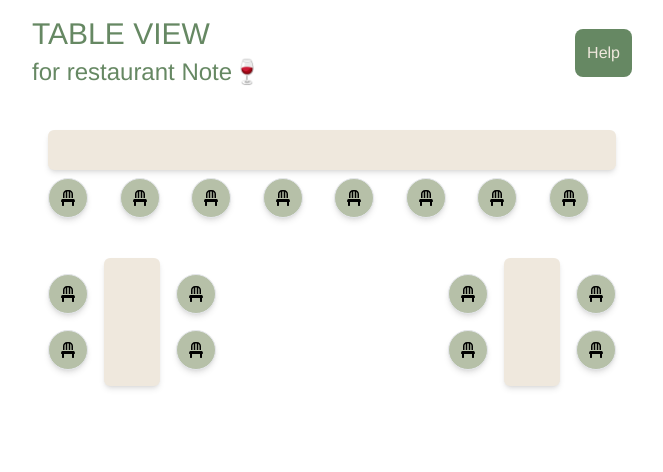
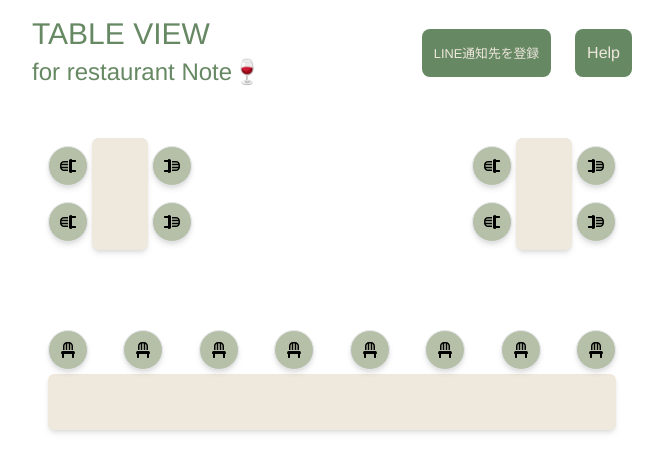
Before and after one commit to chell2/kadai05_api, a Next.js app: page /seat in a window 1280 px wide. Shown: the top 472 px of the page, without its empty margins (308-971 px from the left). Built offline with nearby package versions, Linux system fonts and the light colour scheme.

Commit message:
add line-auth

```diff
--- a/package.json
+++ b/package.json
@@ -12,6 +12,7 @@
     "@chakra-ui/react": "^2.8.2",
     "@emotion/react": "^11.13.3",
     "@emotion/styled": "^11.13.0",
+    "axios": "^1.7.7",
     "framer-motion": "^11.5.4",
     "next": "14.2.8",
     "react": "^18",
--- /dev/null
+++ b/src/app/api/line-auth/route.js
@@ -0,0 +1,9 @@
+export async function GET(req) {
+  const redirectUri = process.env.LINE_NOTIFY_REDIRECT_URI;
+  const clientId = process.env.LINE_NOTIFY_CLIENT_ID;
+  const state = 'your-custom-state'; // CSRF対策のためにランダム生成
+
+  const lineAuthUrl = `https://notify-bot.line.me/oauth/authorize?response_type=code&client_id=${clientId}&redirect_uri=${redirectUri}&scope=notify&state=${state}`;
+
+  return Response.redirect(lineAuthUrl);
+}
--- /dev/null
+++ b/src/app/api/line-callback/route.js
@@ -0,0 +1,35 @@
+import axios from 'axios';
+
+export async function GET(req) {
+  const { searchParams } = new URL(req.url);
+  const code = searchParams.get('code');
+
+  try {
+    const response = await axios.post(
+      'https://notify-bot.line.me/oauth/token',
+      null,
+      {
+        params: {
+          grant_type: 'authorization_code',
+          code,
+          redirect_uri: process.env.LINE_NOTIFY_REDIRECT_URI,
+          client_id: process.env.LINE_NOTIFY_CLIENT_ID,
+          client_secret: process.env.LINE_NOTIFY_CLIENT_SECRET,
+        },
+        headers: {
+          'Content-Type': 'application/x-www-form-urlencoded',
+        },
+      }
+    );
+
+    const { access_token } = response.data;
+
+    // アクセストークンをセッションやデータベースに保存
+    // req.session.token = access_token;
+
+    return Response.redirect('/');
+  } catch (error) {
+    console.error('Error getting access token', error);
+    return new Response('Error getting access token', { status: 500 });
+  }
+}
--- /dev/null
+++ b/src/app/api/line-revoke/route.js
@@ -0,0 +1,25 @@
+import axios from 'axios';
+
+export async function POST(req) {
+  const accessToken = req.session?.token;
+
+  if (!accessToken) {
+    return new Response('User not authenticated', { status: 401 });
+  }
+
+  try {
+    await axios.post('https://notify-api.line.me/api/revoke', null, {
+      headers: {
+        Authorization: `Bearer ${accessToken}`,
+      },
+    });
+
+    // セッションやデータベースからトークンを削除
+    req.session.token = null;
+
+    return new Response('Notification cancelled', { status: 200 });
+  } catch (error) {
+    console.error('Error cancelling notification', error);
+    return new Response('Error cancelling notification', { status: 500 });
+  }
+}
--- /dev/null
+++ b/src/app/components/NotifyButton.js
@@ -0,0 +1,11 @@
+import Link from 'next/link';
+
+const NotifyButton = () => (
+  <Link href="/api/line-auth">
+    <button className="bg-primary text-neutral hover:bg-secondary p-3 rounded-lg">
+      <small>LINE通知先を登録</small>
+    </button>
+  </Link>
+);
+
+export default NotifyButton;
--- a/src/app/page.tsx
+++ b/src/app/page.tsx
@@ -100,6 +100,8 @@
 //   );
 // }
 
+import NotifyButton from './components/NotifyButton';
+
 export default function Home() {
   return (
     <div className="bg-white text-primary min-h-screen">
@@ -111,6 +113,7 @@ export default function Home() {
         <button className="bg-primary text-neutral hover:bg-secondary p-4 rounded">
           Click Me
         </button>
+        <NotifyButton />
 
         <div className="mt-4 p-6 bg-neutral rounded">
           <p className="text-primary">This is a content box.</p>
--- a/src/app/seat/page.tsx
+++ b/src/app/seat/page.tsx
@@ -3,9 +3,10 @@
 import { useState } from 'react';
 import { Toaster, toast } from 'react-hot-toast';
 import { FaUser, FaChair } from 'react-icons/fa';
+import NotifyButton from '@/app/components/NotifyButton';
 
 const SeatManager = () => {
-  const [seats, setSeats] = useState<boolean[]>(Array(12).fill(false)); // 椅子の数を12に拡張
+  const [seats, setSeats] = useState<boolean[]>(Array(12).fill(false));
   const [seatTimers, setSeatTimers] = useState<number[]>(Array(12).fill(0)); // 滞在時間
 
   // 席の状態を切替え
@@ -48,7 +49,7 @@ const SeatManager = () => {
 
       if (response.ok) {
         toast.success('お手伝いをお願いしたよ！🎉', {
-          position: 'top-left',
+          position: 'top-center',
           duration: 6000,
           style: {
             background: '#668863',
@@ -57,7 +58,7 @@ const SeatManager = () => {
         });
       } else {
         toast.error('送信エラー！ごめんー😣', {
-          position: 'top-left',
+          position: 'top-center',
           duration: 6000,
           style: {
             background: '#b38a59',
@@ -67,7 +68,7 @@ const SeatManager = () => {
       }
     } catch (error) {
       toast.error('送信エラー！ごめんー😣', {
-        position: 'top-left',
+        position: 'top-center',
         duration: 6000,
         style: {
           background: '#b38a59',
@@ -86,45 +87,20 @@ const SeatManager = () => {
             TABLE VIEW <br />
             <small>for restaurant Note🍷</small>
           </h1>
-          <button
-            onClick={handleHelpClick}
-            className="bg-primary text-neutral p-3 rounded-lg transition-all duration-300 hover:brightness-90"
-          >
-            Help
-          </button>
+          <div>
+            <NotifyButton />
+            <button
+              onClick={handleHelpClick}
+              className="bg-primary text-neutral ml-6 p-3 rounded-lg transition-all duration-300 hover:brightness-90"
+            >
+              Help
+            </button>
+          </div>
         </div>
 
         <div className="flex justify-center">
           <div className="w-full max-w-screen-lg px-4">
-            {/* カウンター */}
-            <div className="bg-neutral shadow-md rounded-md w-full h-10 mt-4 mb-2 flex-grow"></div>
-            {/* カウンター座席 */}
-            <div className="grid grid-cols-8 gap-1 mb-6">
-              {seats.slice(0, 8).map((isOccupied, index) => (
-                <div
-                  key={index}
-                  onClick={() => toggleSeat(index)}
-                  className={`w-10 h-10 rounded-full border flex items-center justify-center cursor-pointer transition-colors duration-300 ${
-                    isOccupied
-                      ? 'bg-accent shadow-md hover:brightness-90 text-neutral'
-                      : 'bg-secondary shadow-md hover:brightness-90 text-black'
-                  }`}
-                >
-                  {isOccupied ? (
-                    <div className="flex flex-col items-center">
-                      <FaUser />
-                      <span className="text-xs">
-                        {`${calculateStayTime(seatTimers[index])}`}
-                      </span>
-                    </div>
-                  ) : (
-                    <FaChair />
-                  )}
-                </div>
-              ))}
-            </div>
-
-            <div className="flex items-center justify-between mt-10">
+            <div className="flex items-center justify-between mt-6 mb-20">
               {/* テーブル1 */}
               <div className="flex items-center">
                 {/* テーブル座席左 */}
@@ -147,14 +123,14 @@ const SeatManager = () => {
                           </span>
                         </div>
                       ) : (
-                        <FaChair />
+                        <FaChair style={{ transform: 'rotate(-90deg)' }} />
                       )}
                     </div>
                   ))}
                 </div>
 
                 {/* テーブル */}
-                <div className="bg-neutral shadow-md w-14 h-32 rounded-md mx-4"></div>
+                <div className="bg-neutral shadow-md w-14 h-28 rounded-md mx-1"></div>
 
                 {/* テーブル座席右 */}
                 <div className="flex flex-col space-y-2">
@@ -176,7 +152,7 @@ const SeatManager = () => {
                           </span>
                         </div>
                       ) : (
-                        <FaChair />
+                        <FaChair style={{ transform: 'rotate(90deg)' }} />
                       )}
                     </div>
                   ))}
@@ -205,14 +181,14 @@ const SeatManager = () => {
                           </span>
                         </div>
                       ) : (
-                        <FaChair />
+                        <FaChair style={{ transform: 'rotate(-90deg)' }} />
                       )}
                     </div>
                   ))}
                 </div>
 
                 {/* テーブル */}
-                <div className="bg-neutral shadow-md w-14 h-32 rounded-md mx-4"></div>
+                <div className="bg-neutral shadow-md w-14 h-28 rounded-md mx-1"></div>
 
                 {/* テーブル座席右 */}
                 <div className="flex flex-col space-y-2">
@@ -234,13 +210,42 @@ const SeatManager = () => {
                           </span>
                         </div>
                       ) : (
-                        <FaChair />
+                        <FaChair style={{ transform: 'rotate(90deg)' }} />
                       )}
                     </div>
                   ))}
                 </div>
               </div>
             </div>
+
+            {/* カウンター座席 */}
+            <div className="flex justify-between gap-1 mt-6 mb-1">
+              {seats.slice(0, 8).map((isOccupied, index) => (
+                <div
+                  key={index}
+                  onClick={() => toggleSeat(index)}
+                  className={`w-10 h-10 rounded-full border flex items-center justify-center cursor-pointer transition-colors duration-300 ${
+                    isOccupied
+                      ? 'bg-accent shadow-md hover:brightness-90 text-neutral'
+                      : 'bg-secondary shadow-md hover:brightness-90 text-black'
+                  }`}
+                >
+                  {isOccupied ? (
+                    <div className="flex flex-col items-center">
+                      <FaUser />
+                      <span className="text-xs">
+                        {`${calculateStayTime(seatTimers[index])}`}
+                      </span>
+                    </div>
+                  ) : (
+                    <FaChair />
+                  )}
+                </div>
+              ))}
+            </div>
+
+            {/* カウンター */}
+            <div className="bg-neutral shadow-md rounded-md w-full h-14 mt-0 mb-2 flex-grow"></div>
           </div>
         </div>
       </div>
--- /dev/null
+++ b/src/app/utils/notify.js
@@ -0,0 +1,11 @@
+import axios from 'axios';
+
+export const sendNotification = async (message) => {
+  try {
+    const response = await axios.post('/api/line-notify', { message });
+    return response.data;
+  } catch (error) {
+    console.error('Error sending notification', error);
+    throw error;
+  }
+};
```
Also changed, not shown: 1 other file (tests, documents, lock files or other folders).
